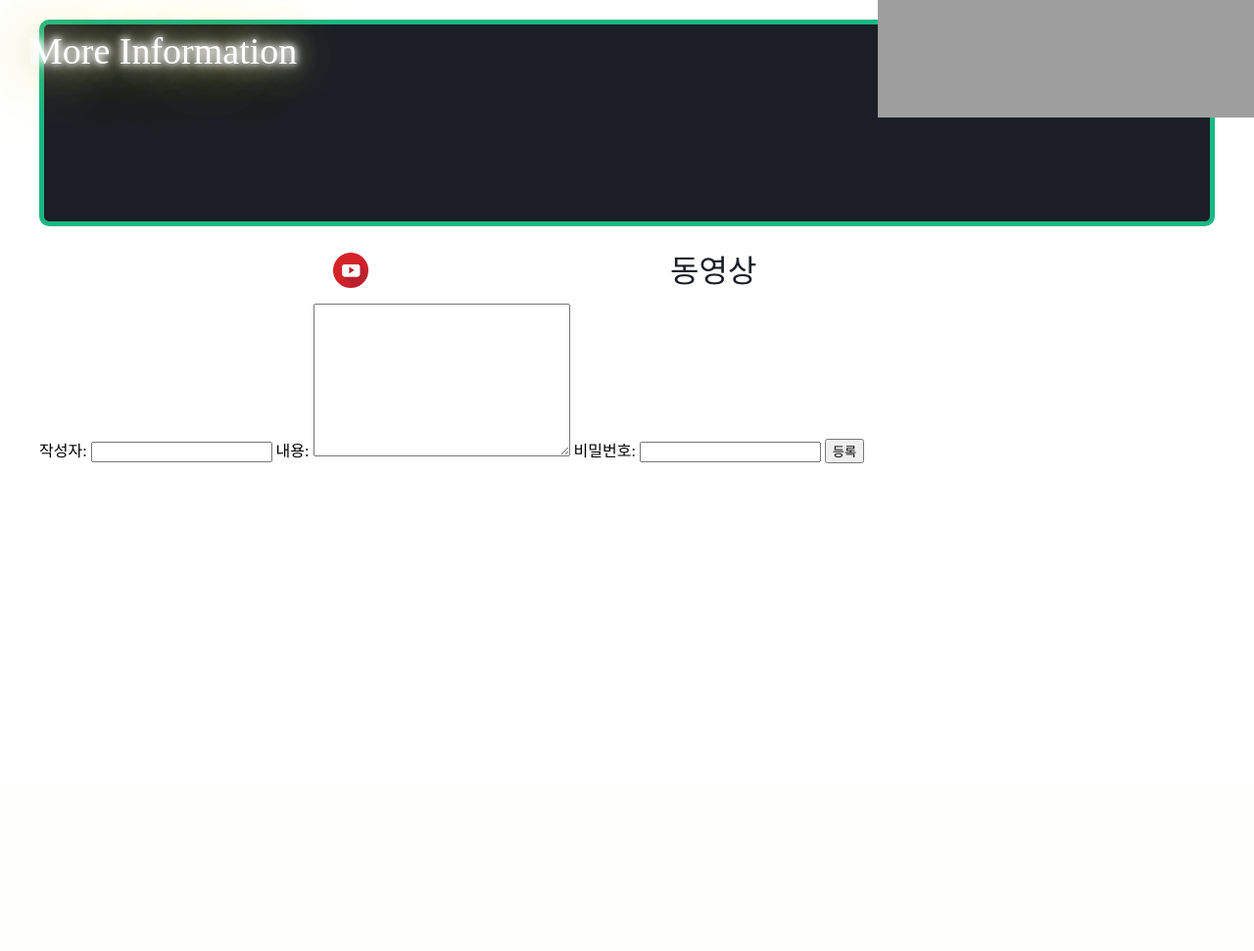
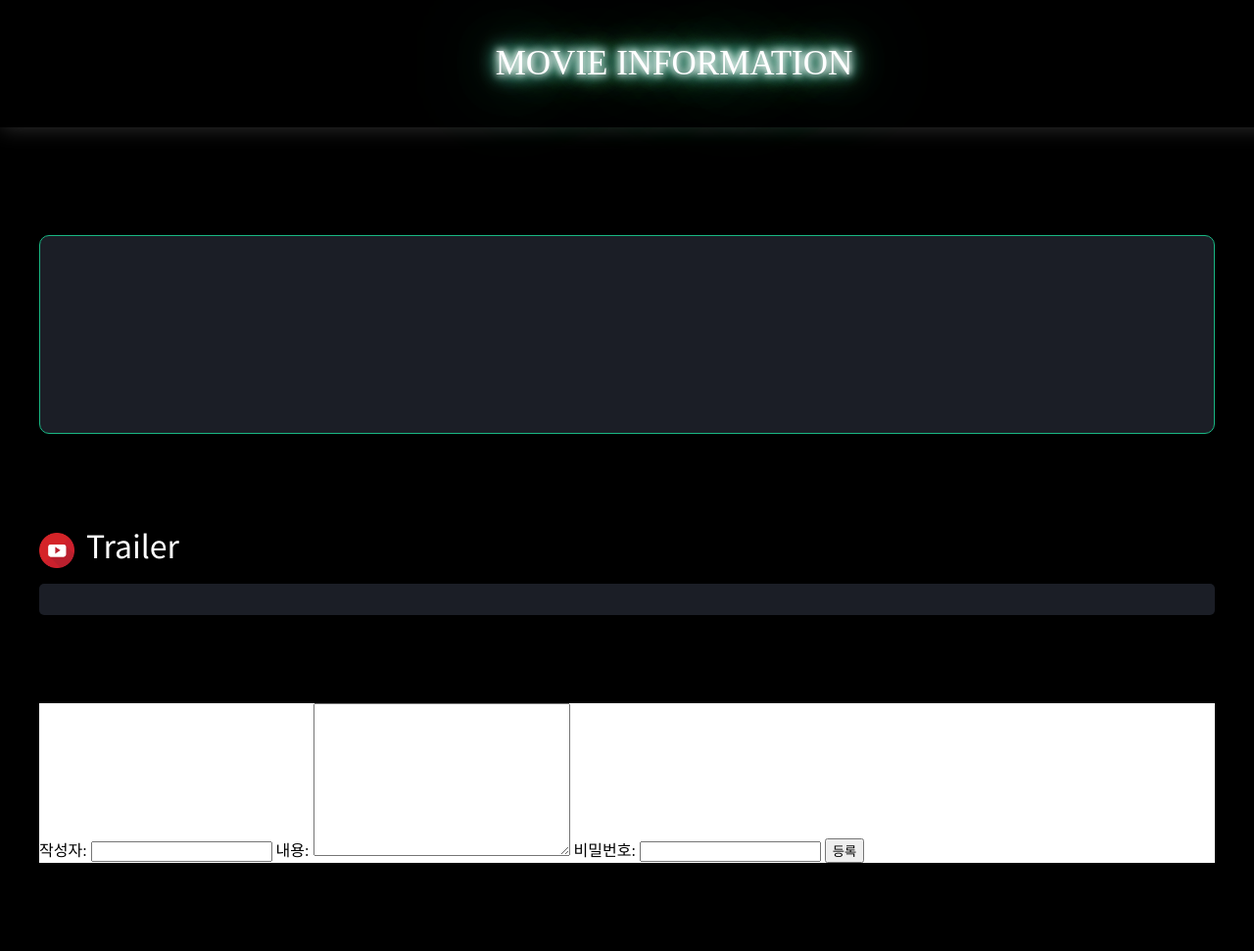
Before and after one commit to grown-up-team/FE-grown-up-team, a Flask app: page /detail/1 in a window 1280 px wide; the page is wider, and only the part inside the window is pictured. Shown: that part at 98% size. Before the commit the page ends 473 px from the top of that part, so only its background shows below. Run offline with Flask 3, Linux system fonts and the light colour scheme; grey boxes are pictures that could not be loaded.

Commit message:
Design: 디테일페이지 css 수정

```diff
--- a/static/css/commentBox.css
+++ b/static/css/commentBox.css
@@ -1,15 +1,3 @@
-header {
-  background-color: #950101;
-  display: flex;
-  justify-content: center;
-  align-items: center;
-  padding: 30px 0;
-  background-image: url(../img/movie.jpeg);
-  background-size: cover;
-  background-position: 0px -85px;
-  background-repeat: no-repeat;
-}
-
 #form-commentInfo {
   width: 100%;
 }
--- a/static/css/detail.css
+++ b/static/css/detail.css
@@ -1,91 +1,99 @@
 body {
   margin: 0;
   padding: 0;
+  background: #000;
 }
 h1,
 h2,
 h3,
 p {
   margin: 0;
+  font-family: 'Noto Sans KR', sans-serif;
 }
 
 p {
   margin-top: 15px;
 }
 img {
-  width: 60%;
+  width: 100%;
   vertical-align: middle;
   box-sizing: content-box;
-  padding: 0 25%;
+}
+section {
+  margin-top: 90px;
+}
+
+header {
+  display: flex;
+  justify-content: center;
+  align-items: center;
+  width: 100%;
+  height: 130px;
+  padding-left: 3rem;
+  background-color: #000;
+  box-shadow: 1px 1px 20px 0px #ffffff30;
 }
 
 .bannerText a {
-  position: absolute;
-  top: 30px;
-  left: 30px;
   text-decoration: none;
-  font-size: 38px;
+  font-size: 35px;
   font-weight: 500;
   color: #fff;
-  text-shadow: 0 0 7px #fff, 0 0 10px #fff, 0 0 21px #fff, 0 0 42px rgb(203, 194, 94),
-    0 0 82px rgb(226, 225, 146), 0 0 92px rgb(169, 161, 100), 0 0 102px rgb(180, 191, 164),
-    0 0 151px rgb(228, 211, 151);
+  text-shadow: 0 0 7px #fff, 0 0 10px #fff, 0 0 21px #fff, 0 0 42px rgb(25 183 131),
+    0 0 82px rgb(60 193 149), 0 0 92px rgb(51 149 117), 0 0 20px rgb(54 176 136),
+    0 0 15px rgb(85 218 174);
   animation: pulsate 2.5s infinite alternate;
-}
-
-.bannerImg {
-  position: fixed;
-  right: 0;
-  top: 0;
-  width: 30%;
-  height: 120px;
-  background-image: url('https://pin.it/7yCyuTx');
-  color: white;
-  background-repeat: no-repeat;
-  background-size: cover;
 }
 
 main {
   max-width: 1200px;
   margin: 0 auto;
+  padding: 90px 0;
 }
 .detail-main {
   display: grid;
   grid-template-columns: 1fr 2fr;
   gap: 20px;
-  padding: 90px 0;
+  padding: 90px 60px;
   font-size: large;
-  border: solid #19b783 5px;
+  border: solid #19b783 1px;
   border-radius: 10px;
   box-sizing: content-box;
   margin: 20px 0;
   color: #19b783;
   background-color: #1b1e26;
 }
-
+.detail-main p {
+  color: #dcdcdc;
+}
 .trailer {
   display: flex;
   gap: 20px;
   overflow: auto;
+  padding: 1rem 20px;
+  background: #1b1e26;
+  border-radius: 5px;
 }
 /* 동영상 CSS */
-.movie_contents {
+
+.movie_contents span {
   font-size: 2rem;
   font-weight: 400;
-  color: #1b1e26;
+  font-family: 'Noto Sans KR', sans-serif;
+  color: #fff;
 }
 .movie_name {
   margin: 12px 0 10px 0;
-  text-align: center;
-  font-size: 18px;
-  font-weight: 800;
-  color: #1b1e26;
+  font-size: 16px;
+  font-weight: 400;
+  color: #fff;
 }
 .youtube {
   width: 3%;
   height: 1%;
   margin: 7px 8px 16px 0px;
 }
-.trailer {
-  margin: 0 20px;
+
+.comment-wrapper {
+  background-color: #fff;
 }
--- a/templates/detail.html
+++ b/templates/detail.html
@@ -5,7 +5,12 @@
     <meta http-equiv="X-UA-Compatible" content="IE=edge" />
     <meta name="viewport" content="width=device-width, initial-scale=1.0" />
     <title>GrownUpTeam상세페이지</title>
-
+    <link rel="preconnect" href="https://fonts.googleapis.com" />
+    <link rel="preconnect" href="https://fonts.gstatic.com" crossorigin />
+    <link
+      href="https://fonts.googleapis.com/css2?family=Noto+Sans+KR:wght@400;500;700&display=swap"
+      rel="stylesheet"
+    />
     <link rel="stylesheet" href="../static/css/commentBox.css" />
     <link rel="stylesheet" href="../static/css/detail.css" />
     <!-- <script src="../static/modules/comment.js" type="module"></script> -->
@@ -217,12 +222,11 @@
     </script>
   </head>
   <body>
-    <section class="header">
+    <header>
       <div class="bannerText">
-        <a href="/">More Information</a>
+        <a href="/">MOVIE INFORMATION</a>
       </div>
-      <div class="bannerImg"></div>
-    </section>
+    </header>
 
     <main>
       <section class="detail-main">
@@ -237,12 +241,13 @@
 
       <section class="menu">
         <div class="movie_contents">
-          <img src="../static/icon/youtube.png" class="youtube" />동영상
+          <img src="../static/icon/youtube.png" class="youtube" />
+          <span>Trailer</span>
         </div>
         <div class="trailer" id="trailer"></div>
       </section>
 
-      <section>
+      <section class="comment-wrapper">
         <form>
           <label>작성자: <input type="text" id="reviewer" /></label>
           <label
```
